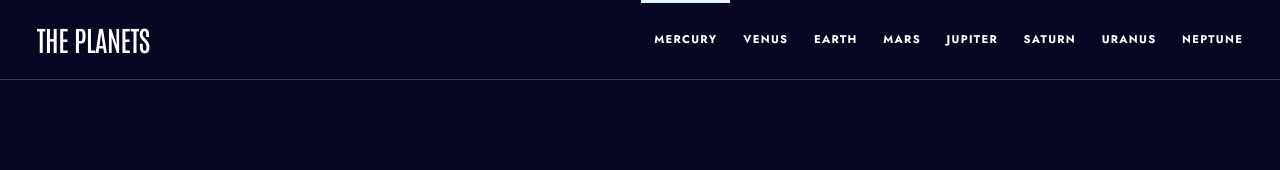
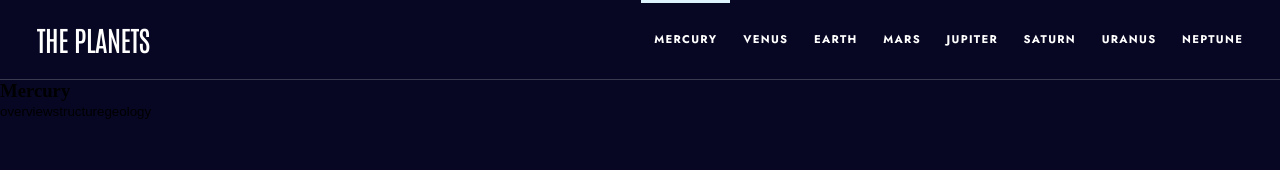
Before and after one commit to marina-lazarevic/The-Planets, a Vue app: page / in a window 1280 px wide. Shown: the top 170 px of the page. Built offline with nearby package versions, Linux system fonts and the light colour scheme.

Commit message:
planet components

```diff
--- a/src/App.vue
+++ b/src/App.vue
@@ -1,15 +1,18 @@
 <template>
   <MainNav :planets="planets" :planet="planet" @getPlanet="showPlanet"/>
+  <ThePlanet :planet="planet"/>
 </template>
 
 <script>
 import json from "@/data/data.json";
 import MainNav from "@/components/MainNav.vue";
+import ThePlanet from "@/components/ThePlanet.vue";
 
 export default {
   name: "App",
   components: {
     MainNav,
+    ThePlanet
   },
 
   data() {
--- /dev/null
+++ b/src/components/ContentToggleButton.vue
@@ -0,0 +1,10 @@
+<template>
+    <button>{{c_type}}</button>
+</template>
+
+<script>
+export default{
+    name: 'ContentToggleButton',
+    props: ['c_type']
+}
+</script>
--- /dev/null
+++ b/src/components/ThePlanet.vue
@@ -0,0 +1,48 @@
+<template>
+    <section class="planet">
+        <div class="planet__row">
+            <div class="planet__img-container"></div>
+            <article class="planet__article">
+                <h1 class="planet__name">{{planet.name}}</h1>
+
+                <div class="planet__controls">
+                    <ContentToggleButton v-for="item in content_type" :key="item" :c_type="getType(item)" @click="getContent(item)" class="planet__control-btn"/>
+                </div>
+            </article>
+        </div>
+    </section>
+</template>
+
+<script>
+import ContentToggleButton from '@/components/ContentToggleButton.vue';
+
+export default {
+    name: 'ThePlanet',
+    props: ['planet'],
+    components: {
+        ContentToggleButton
+    },
+
+    data(){
+        return {
+            content_type: [],
+            content: this.planet.overview,
+        }
+    },
+
+    methods: {
+        getType(type){
+            return Object.keys(this.planet).find(key => this.planet[key] === type);
+        },
+
+        getContent(content){
+            this.content = content;
+            console.log(this.content);
+        }
+    },
+
+    beforeMount(){
+        this.content_type.push(this.planet.overview, this.planet.structure, this.planet.geology)
+    },
+}
+</script>
```
